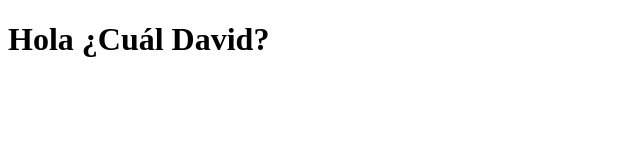
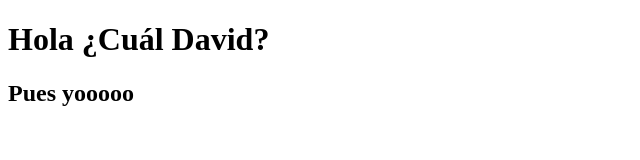
Before and after one commit to yumiyumi94/puntajesArray, a plain HTML site: page index.html in a window 1280 px wide. Shown: the whole page, without its empty margins (0-640 px from the left). Drawn offline with Linux system fonts and the light colour scheme.

Commit message:
[Update] Added new line in html file

```diff
--- a/index.html
+++ b/index.html
@@ -8,6 +8,7 @@
 </head>
 <body>
     <h1>Hola ¿Cuál David?</h1>
+	<h2> Pues yooooo </h2>
     <script src="./main.js"></script>
 </body>
 </html>
```
